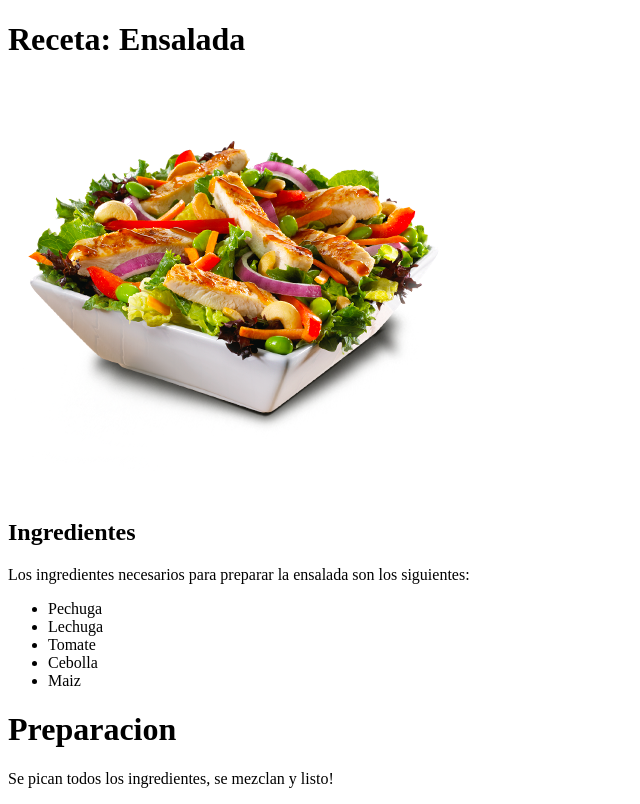
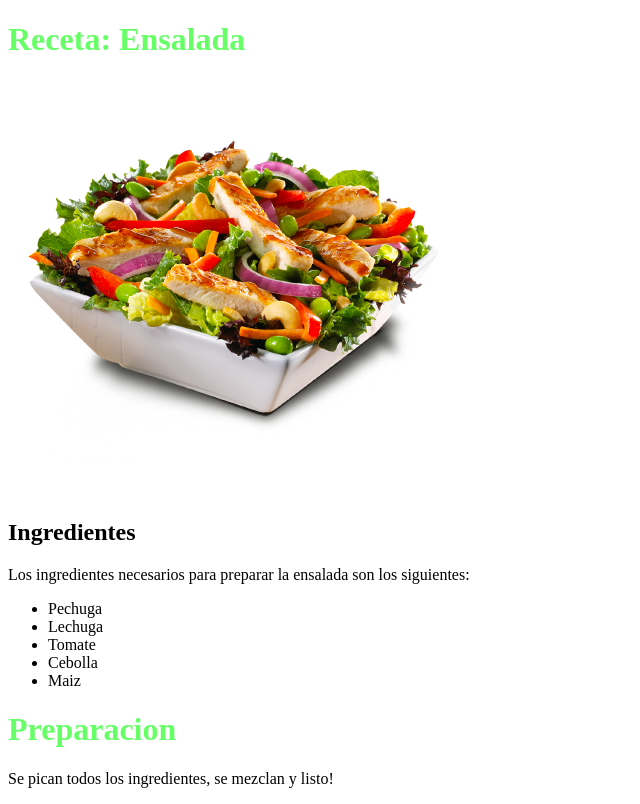
Before and after one commit to carcastrojara/nivelacion-mir, a plain HTML site: page ejercicio2/index.html in a window 1280 px wide. Shown: the whole page, without its empty margins (0-640 px from the left). Drawn offline with Linux system fonts and the light colour scheme.

Commit message:
Agrega estilos al segundo ejercicio

```diff
--- /dev/null
+++ b/ejercicio2/estilos.css
@@ -0,0 +1,3 @@
+h1{
+    color: #66ff66;
+}
--- a/ejercicio2/index.html
+++ b/ejercicio2/index.html
@@ -5,6 +5,7 @@
     <meta http-equiv="X-UA-Compatible" content="IE=edge">
     <meta name="viewport" content="width=device-width, initial-scale=1.0">
     <title>Mi receta</title>
+    <link rel="stylesheet" href="estilos.css">
 </head>
 <body>
 <h1>Receta: Ensalada</h1>
```
